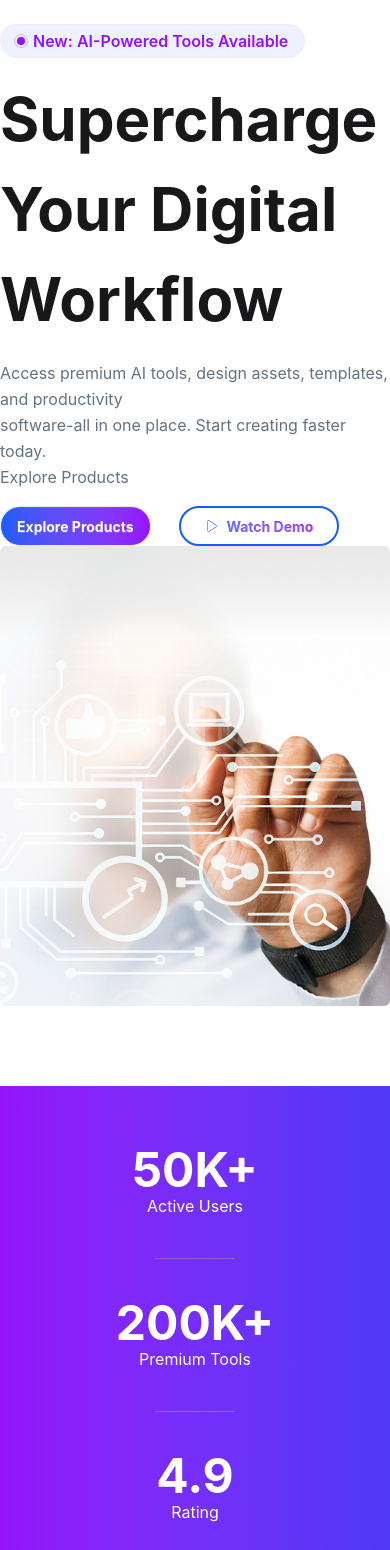
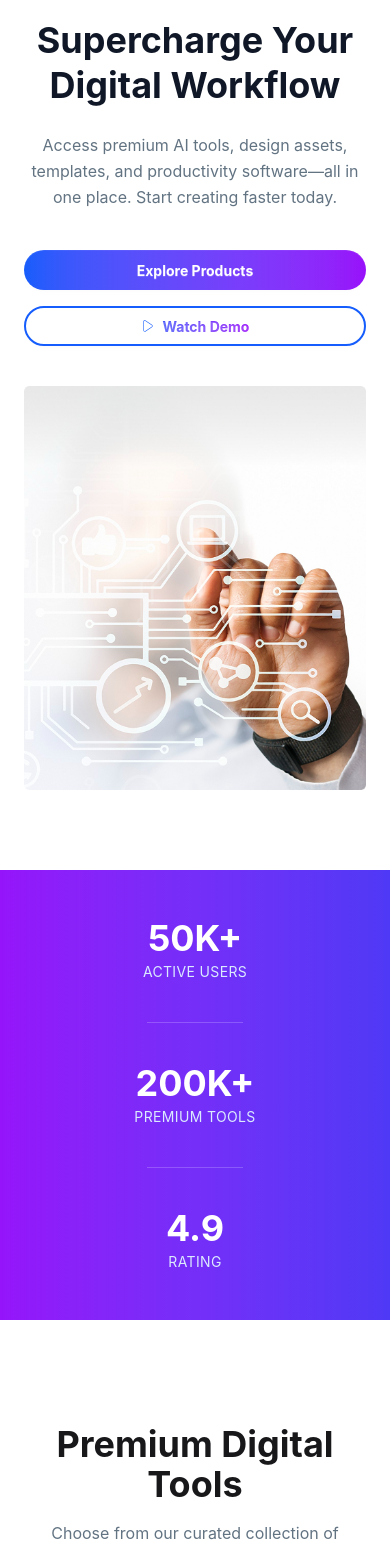
Before and after one commit to Hridrita/DigiTools-Platform, a React (Vite) app: page / in a window 390 px wide. Shown: the part 160-1710 px from the top of the page. Built offline with nearby package versions, Linux system fonts and the light colour scheme.

Commit message:
modified responsive

```diff
--- a/src/Components/BannerSection.jsx
+++ b/src/Components/BannerSection.jsx
@@ -4,72 +4,73 @@ import BannerImg from '../assets/banner.png';
 
 const BannerSection = () => {
   return (
-    <div>
-      <div className="container mx-auto grid grid-cols-1 md:grid-cols-2 mt-20">
-      <div className="space-y-4 mt-10">
-        <h3 className="flex items-center gap-2 px-4 py-1 rounded-full font-semibold text-purple-600 bg-[#eef2ff] w-fit border border-purple-100">
-          <span className="w-2 h-2 rounded-full bg-purple-600 outline outline-offset-2 outline-purple-300"></span>
-          New: AI-Powered Tools Available
-        </h3>
+    <div className="w-full">
 
-        <h1 className="font-bold text-6xl leading-normal">Supercharge Your Digital Workflow</h1>
+      <div className="max-w-screen-xl mx-auto grid grid-cols-1 md:grid-cols-2 mt-10 md:mt-20 px-6 items-center gap-10">
 
-        <h3 className="text-[#627382FF] leading-relaxed">Access premium AI tools, design assets, templates, and productivity <br></br>software-all in one place. Start creating faster today.<br></br> Explore Products
-        </h3>
+        <div className="space-y-6 mt-5 md:mt-10 text-center md:text-left">
 
-        <div className="flex items-center gap-4">
-          <button className="btn bg-linear-to-r from-blue-600 to-purple-600 text-white font-bold rounded-3xl">
-          Explore Products
-        </button>
-        <button className="btn rounded-full border-2 border-blue-600 bg-transparent px-6 ml-3">
-          <div className="flex items-center gap-2 bg-linear-to-r from-blue-600 to-purple-600 bg-clip-text text-transparent font-bold">
-            <CiPlay1 className="text-blue-600" /> Watch Demo
+          <h3 className="flex items-center gap-2 px-4 py-1 rounded-full font-semibold text-purple-600 bg-[#eef2ff] w-fit border border-purple-100 mx-auto md:mx-0 text-sm md:text-base">
+            <span className="w-2 h-2 rounded-full bg-purple-600 outline outline-offset-2 outline-purple-300"></span>
+            New: AI-Powered Tools Available
+          </h3>
+
+
+          <h1 className="font-bold text-4xl md:text-6xl leading-tight md:leading-normal text-gray-900">
+            Supercharge Your <br className="hidden md:block" /> Digital Workflow
+          </h1>
+
+
+          <p className="text-[#627382FF] leading-relaxed max-w-lg mx-auto md:mx-0">
+            Access premium AI tools, design assets, templates, and productivity
+            software—all in one place. Start creating faster today.
+          </p>
+
+
+          <div className="flex flex-col sm:flex-row items-center justify-center md:justify-start gap-4 pt-4">
+            <button className="btn bg-linear-to-r from-blue-600 to-purple-600 text-white font-bold rounded-full px-8 border-none hover:opacity-90 w-full sm:w-auto">
+              Explore Products
+            </button>
+            <button className="btn rounded-full border-2 border-blue-600 bg-transparent px-8 hover:bg-blue-50 w-full sm:w-auto">
+              <div className="flex items-center gap-2 bg-linear-to-r from-blue-600 to-purple-600 bg-clip-text text-transparent font-bold">
+                <CiPlay1 className="text-blue-600" /> Watch Demo
+              </div>
+            </button>
           </div>
-        </button>
-
         </div>
 
-      </div>
 
-      <div className="justify-self-end">
-        <img src={BannerImg} ></img>
-      </div>
-
-    </div>
-
-    <div className="flex flex-col md:flex-row gap-10 md:gap-40 justify-center items-center text-center bg-linear-to-l from-[rgb(79,57,246)] to-[rgb(149,20,250)] text-white py-15 px-10 w-full mt-20">
-
-
-      <div>
-        <h1 className="font-bold text-5xl md:text-6xl">50K+</h1>
-        <p>Active Users</p>
+        <div className="flex justify-center md:justify-end">
+          <img src={BannerImg} alt="Banner" className="w-full max-w-[500px] h-auto object-contain" />
+        </div>
       </div>
 
 
-      <div className="hidden md:block border border-gray-400 h-16"></div>
+      <div className="flex flex-col md:flex-row gap-10 md:gap-20 justify-center items-center text-center bg-linear-to-l from-[rgb(79,57,246)] to-[rgb(149,20,250)] text-white py-12 px-6 w-full mt-20">
 
-      <div className="md:hidden border-b border-gray-400 w-20 opacity-50"></div>
+        <div className="w-full md:w-auto">
+          <h1 className="font-bold text-4xl md:text-6xl">50K+</h1>
+          <p className="text-blue-100 uppercase tracking-wide text-sm mt-1">Active Users</p>
+        </div>
 
 
-      <div>
-        <h1 className="font-bold text-5xl md:text-6xl">200K+</h1>
-        <p>Premium Tools</p>
+        <div className="hidden md:block border-l border-white/20 h-16"></div>
+        <div className="md:hidden border-b border-white/20 w-24"></div>
+
+        <div className="w-full md:w-auto">
+          <h1 className="font-bold text-4xl md:text-6xl">200K+</h1>
+          <p className="text-blue-100 uppercase tracking-wide text-sm mt-1">Premium Tools</p>
+        </div>
+
+        <div className="hidden md:block border-l border-white/20 h-16"></div>
+        <div className="md:hidden border-b border-white/20 w-24"></div>
+
+        <div className="w-full md:w-auto">
+          <h1 className="font-bold text-4xl md:text-6xl">4.9</h1>
+          <p className="text-blue-100 uppercase tracking-wide text-sm mt-1">Rating</p>
+        </div>
       </div>
-
-      <div className="hidden md:block border border-gray-400 h-16"></div>
-      <div className="md:hidden border-b border-gray-400 w-20 opacity-50"></div>
-
-
-      <div>
-        <h1 className="font-bold text-5xl md:text-6xl">4.9</h1>
-        <p>Rating</p>
-      </div>
-
-</div>
     </div>
-
-
-
   );
 };
 
--- a/src/Components/DataSection.jsx
+++ b/src/Components/DataSection.jsx
@@ -12,18 +12,18 @@ const DataSection = ({ productPromise }) => {
   const [selectedCarts, setSelectedCarts] = useState([]);
 
   return (
-    <div>
+    <div className="max-w-7xl mx-auto px-6 py-10">
       <div className="text-center">
-        <h1 className="text-4xl font-bold  mt-30 mb-4">
+        <h1 className="text-4xl md:text-5xl font-bold mt-16 mb-4">
           Premium Digital Tools
         </h1>
-        <p className="text-[#627382FF] leading-relaxed mb-4">
+        <p className="text-[#627382FF] leading-relaxed mb-8 max-w-2xl mx-auto">
           Choose from our curated collection of premium digital products
           designed<br></br> to boost your productivity and creativity.
         </p>
       </div>
 
-      <div className="text-center mb-8">
+      <div className="flex justify-center mb-12">
         <button
           onClick={() => setSelectedType("Products")}
           className={`btn rounded-3xl font-bold transition-all ${
@@ -48,10 +48,10 @@ const DataSection = ({ productPromise }) => {
       </div>
 
 
-      <div className={`container mx-auto gap-8
+      <div className={`w-full gap-8
       ${selectedType === "Products"
             ? "grid grid-cols-1 md:grid-cols-2 lg:grid-cols-3 justify-items-center"
-            : "block"
+            : "block max-w-3xl mx-auto"
         }`}
       >
         {selectedType === "Products" ? (
--- a/src/Components/SelectedCarts.jsx
+++ b/src/Components/SelectedCarts.jsx
@@ -22,9 +22,11 @@ const SelectedCarts = ({ selectedCarts, setSelectedCarts }) => {
     }
 
     return (
-        <div className=" p-8 bg-white border border-gray-100 rounded-4xl shadow-sm">
+        <div className=" p-6 md:p-10 bg-white border border-gray-100 rounded-[2rem] shadow-sm max-w-4xl mx-auto my-10">
+            <div className="flex justify-between items-center mb-10">
+        <h1 className='font-bold text-3xl text-gray-800'>Your Cart</h1>
 
-            <h1 className='font-bold text-2xl mb-8 text-gray-800 font-sora'>Your Cart</h1>
+    </div>
 
             <div className='space-y-4'>
                 {
--- a/src/Components/StepsSection.jsx
+++ b/src/Components/StepsSection.jsx
@@ -5,15 +5,16 @@ import RocketImg from "../assets/rocket.png";
 
 const StepsSection = () => {
   return (
-    <div>
-      <div className="flex flex-col justify-center items-center text-center mt-30 mb-10">
+    <div className="w-full px-6">
+      <div className="flex flex-col justify-center items-center text-center mt-20 mb-12">
         <h1 className="text-3xl font-bold">Get started In 3 Steps</h1>
-        <p className="text-[#627382FF]">
+        <p className="text-[#627382FF] max-w-md">
           Start using premium digital tools in minutes, not hours.
         </p>
       </div>
 
-      <div className="container mx-auto grid grid-cols-1 md:grid-cols-3 gap-8 mb-30">
+      <div className="max-w-screen-xl mx-auto grid grid-cols-1 md:grid-cols-3 gap-8 mb-20">
+
         <div className="relative card lg:card-side bg-base-100 shadow-sm flex flex-col justify-center items-center text-center p-22.5">
           <span className="flex items-center justify-center border border-purple-300 outline-none rounded-full bg-purple-600 w-8 h-8 absolute top-4 right-4 text-cente text-white">
             01
```
